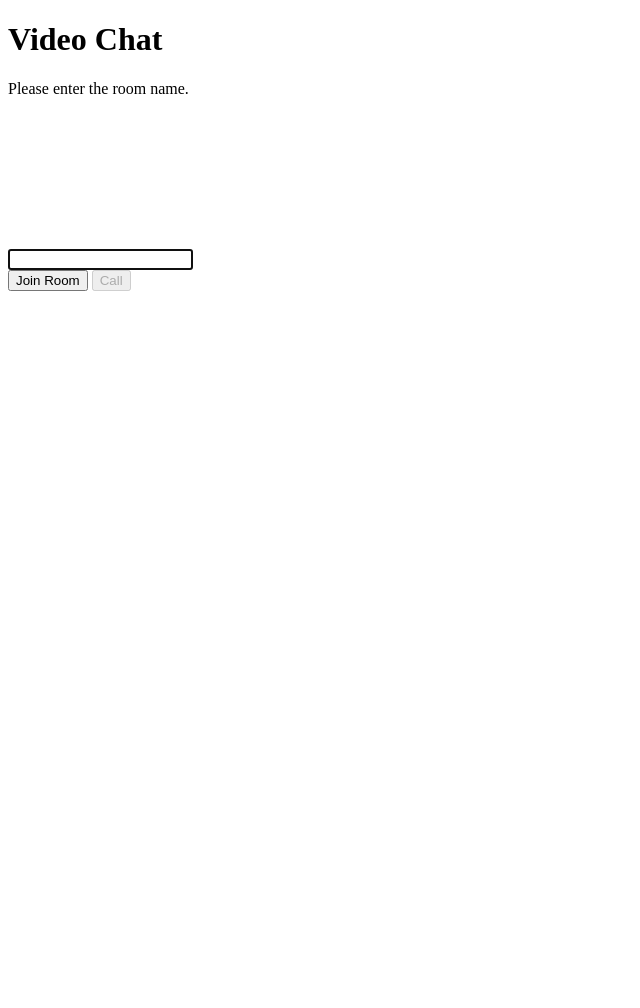
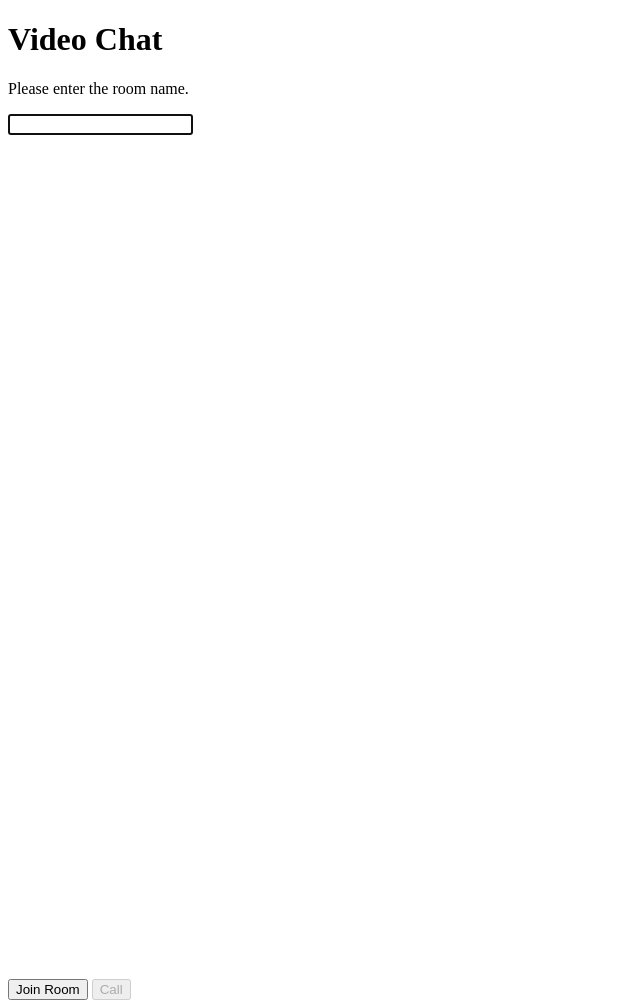
Before and after one commit to vareal-vietnam/webrtc-demo, a website: page public/index.html in a window 1280 px wide. Shown: the whole page, without its empty margins (0-640 px from the left). Before the commit the page ends 800 px from the top, so only its background shows below. Drawn offline with nearby package versions, Linux system fonts and the light colour scheme; no server answers.

Commit message:
Update layout

```diff
--- a/public/app.js
+++ b/public/app.js
@@ -62,14 +62,9 @@ const VideoStream = {
         ]
       }
 
-      console.log('username: ' + token.username)
-      console.log('credential: ' + token.credential)
-
       VideoStream.peerConnection = new RTCPeerConnection(VideoStream.server)
-      console.log('peerConnection: ' + VideoStream.peerConnection)
       // Add the local video stream to the peerConnection.
       VideoStream.peerConnection.addStream(VideoStream.localStream)
-      console.log('room-name: ' + VideoStream.room.value.toString())
       // Set up callbacks for the connection generating iceCandidates or
       // receiving the remote media stream.
       VideoStream.peerConnection.onicecandidate = VideoStream.onIceCandidate
--- a/public/index.html
+++ b/public/index.html
@@ -8,10 +8,14 @@
   <h1>Video Chat</h1>
   <p id="instruction">Please enter the room name.</p>
   <input type="text" name="room" id="room-name" autofocus/>
-  <video id="local-video" height="150" autoplay></video>
-  <video id="remote-video" height="150" autoplay></video>
-
-  <div>
+  <br>
+  <br>
+  <div class="video-area">
+    <video id="local-video" height="400" autoplay></video>
+    <video id="remote-video" height="400" autoplay></video>
+  </div>
+  <br>
+  <div class="button-area">
     <button id="get-video">Join Room</button>
     <button id="call" disabled="disabled">Call</button>
   </div>
```
